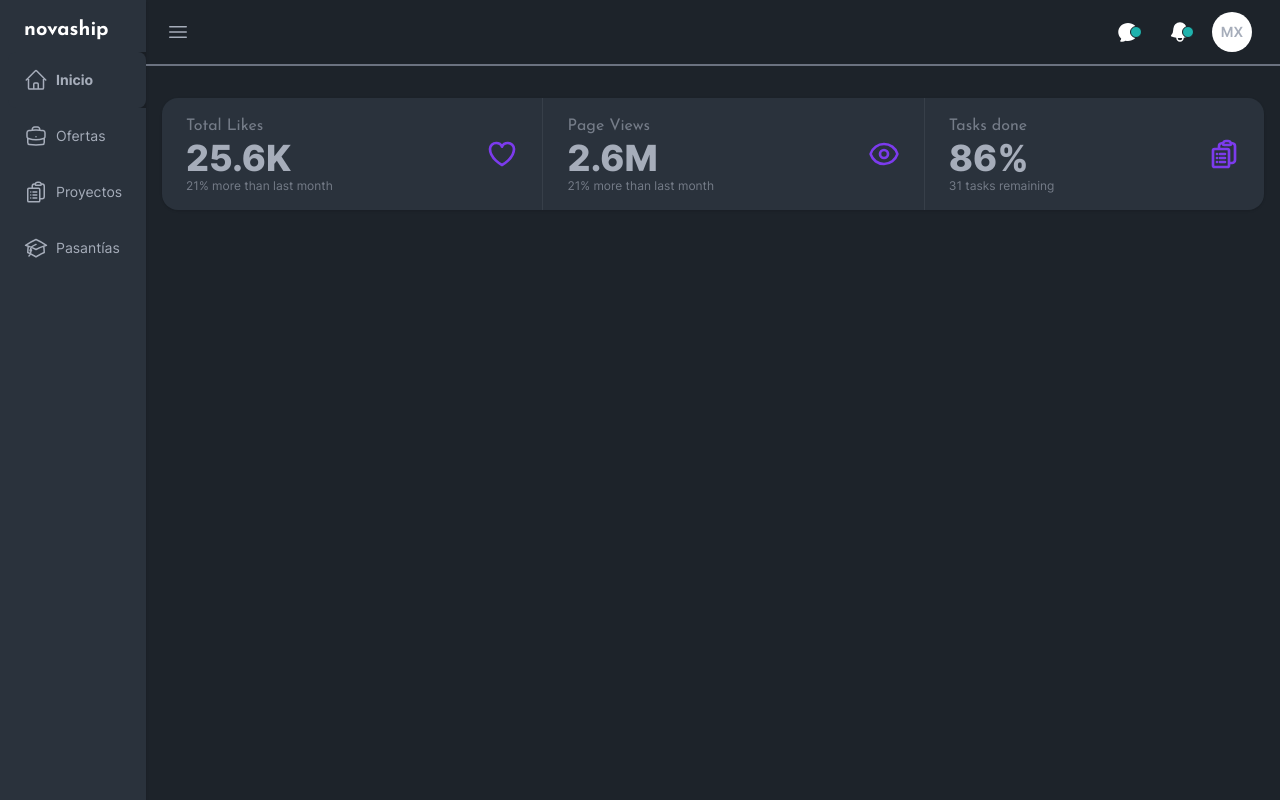
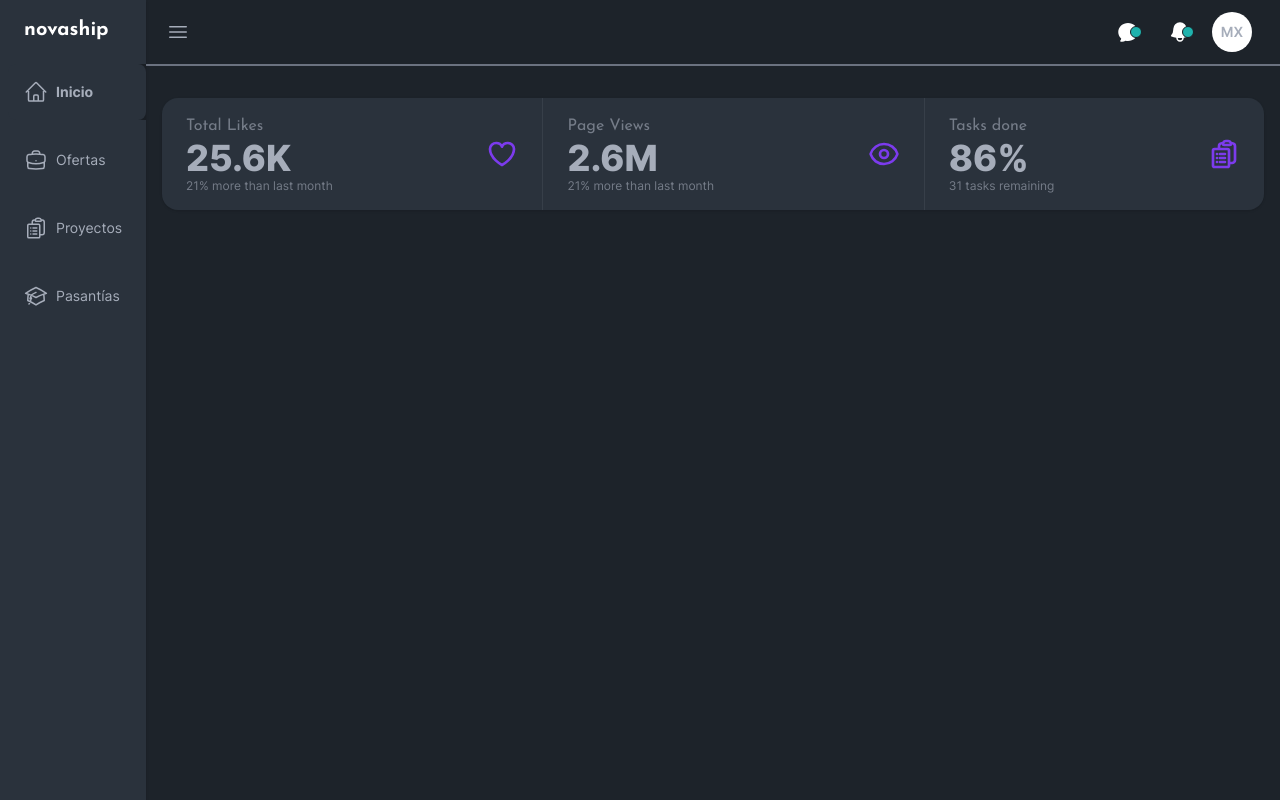
Before and after one commit to esteban-florez/novaship, a Next.js app: page / in a window 1280 px wide. Built offline with nearby package versions, Linux system fonts and the light colour scheme.

Commit message:
Aside classes reubicated

```diff
--- a/components/layout/Aside.tsx
+++ b/components/layout/Aside.tsx
@@ -49,8 +49,8 @@ export default function Aside() {
   const pathname = usePathname()
 
   return (
-    <aside className="sticky top-0 h-screen">
-      <ul className="menu hidden h-full gap-3 bg-neutral shadow sm:block">
+    <aside className="sticky top-0 hidden h-screen sm:block">
+      <ul className="menu h-full gap-3 bg-neutral shadow">
         <li className="menu-title">
           <Link
             href="/"
```
